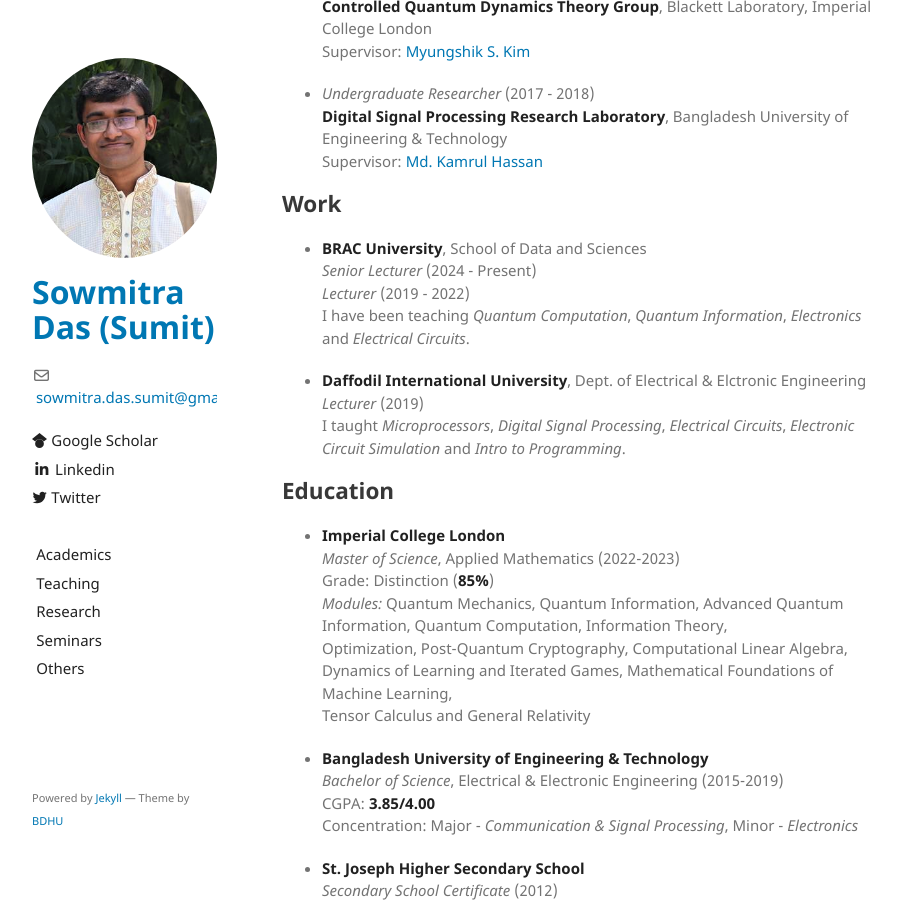
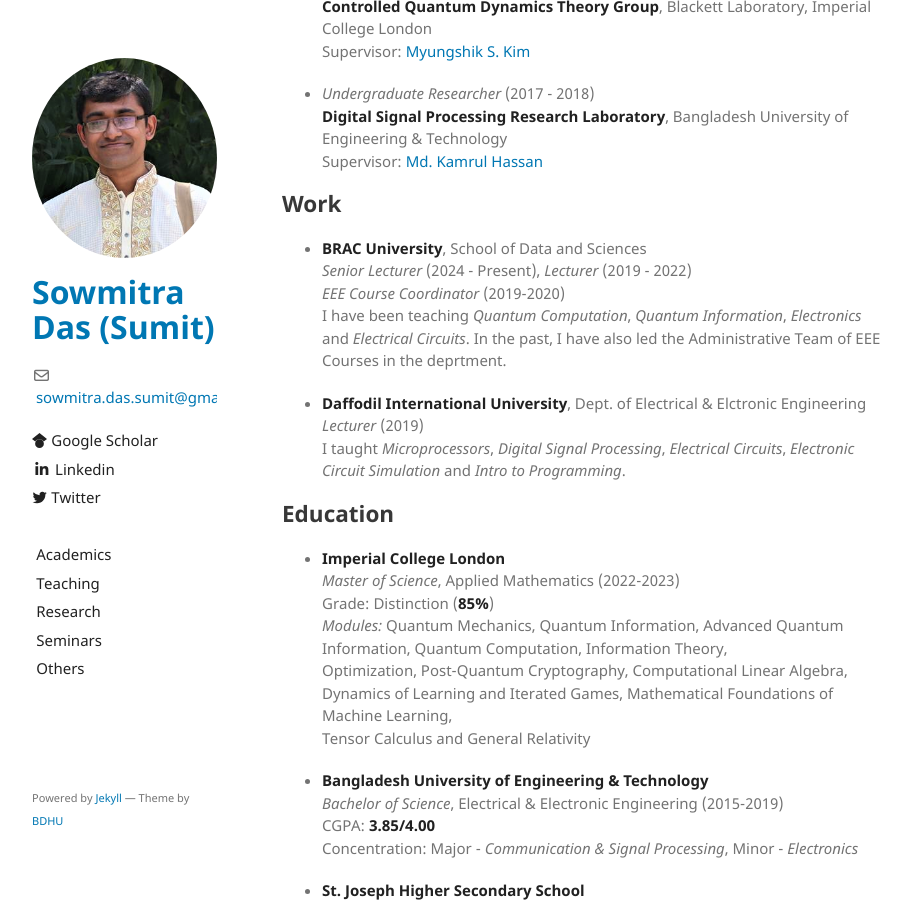
Before and after one commit to sowmitra-das-sumit/sowmitra-das-sumit.github.io, a Jekyll site: the page built from academics.md, in a window 1280 px wide and 900 px high, scrolled down 533 px. Shown: the whole window, without its empty margins (178-1089 px from the left). Built offline with Jekyll 4.4.1, drawn with Linux system fonts in a browser that asks for light colours; the repository's description, which GitHub fills in, is left out; our own code applies the rules of GitHub Pages for plain Markdown files.

Commit message:
Update academics.md

```diff
--- a/academics.md
+++ b/academics.md
@@ -16,9 +16,9 @@ I am currently teaching at the School of Data and Sciences at [BRAC University](
 
 ## Work
 - **BRAC University**, School of Data and Sciences\
-  _Senior Lecturer_ (2024 - Present)\
-  _Lecturer_ (2019 - 2022)\
-  I have been teaching _Quantum Computation_, _Quantum Information_, _Electronics_ and _Electrical Circuits_.
+  _Senior Lecturer_ (2024 - Present), _Lecturer_ (2019 - 2022)\
+  _EEE Course Coordinator_ (2019-2020)\
+  I have been teaching _Quantum Computation_, _Quantum Information_, _Electronics_ and _Electrical Circuits_. In the past, I have also led the Administrative Team of EEE Courses in the deprtment.
 
 - **Daffodil International University**, Dept. of Electrical & Elctronic Engineering\
   _Lecturer_ (2019)\
```
